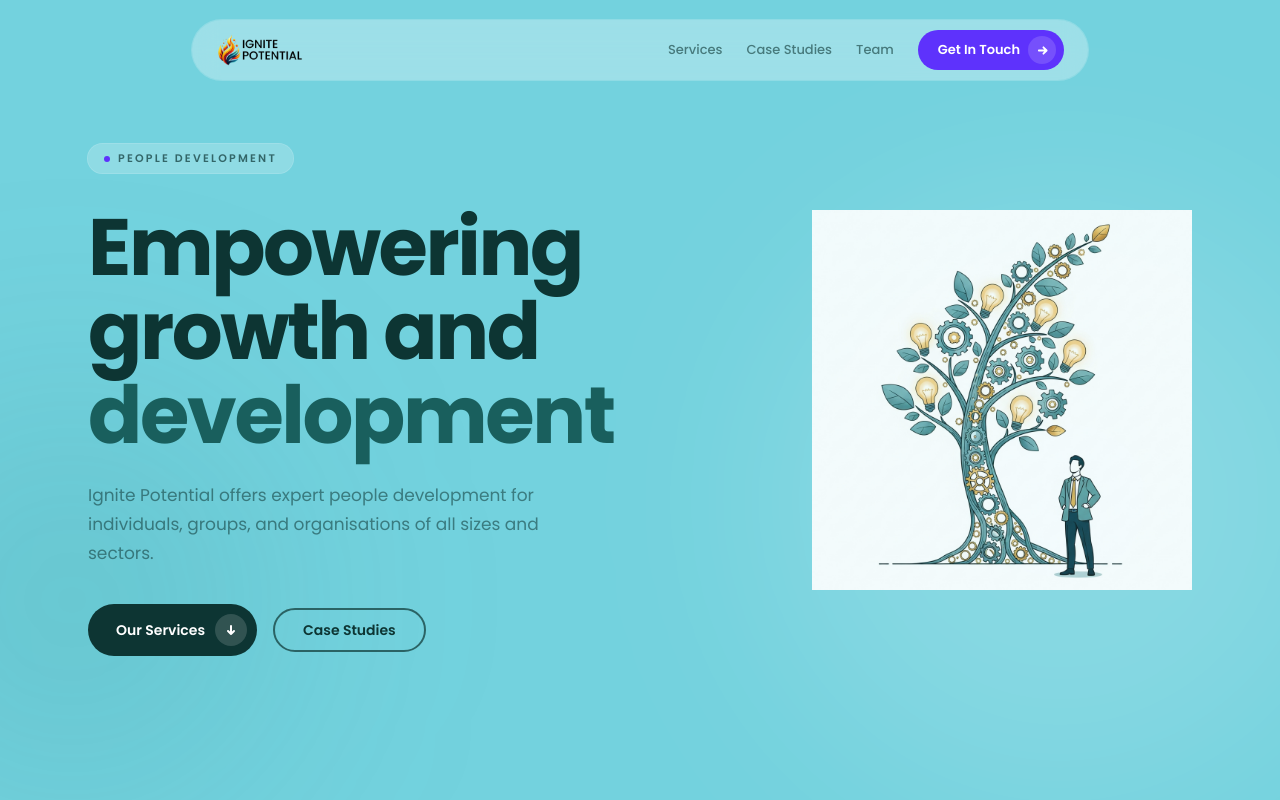
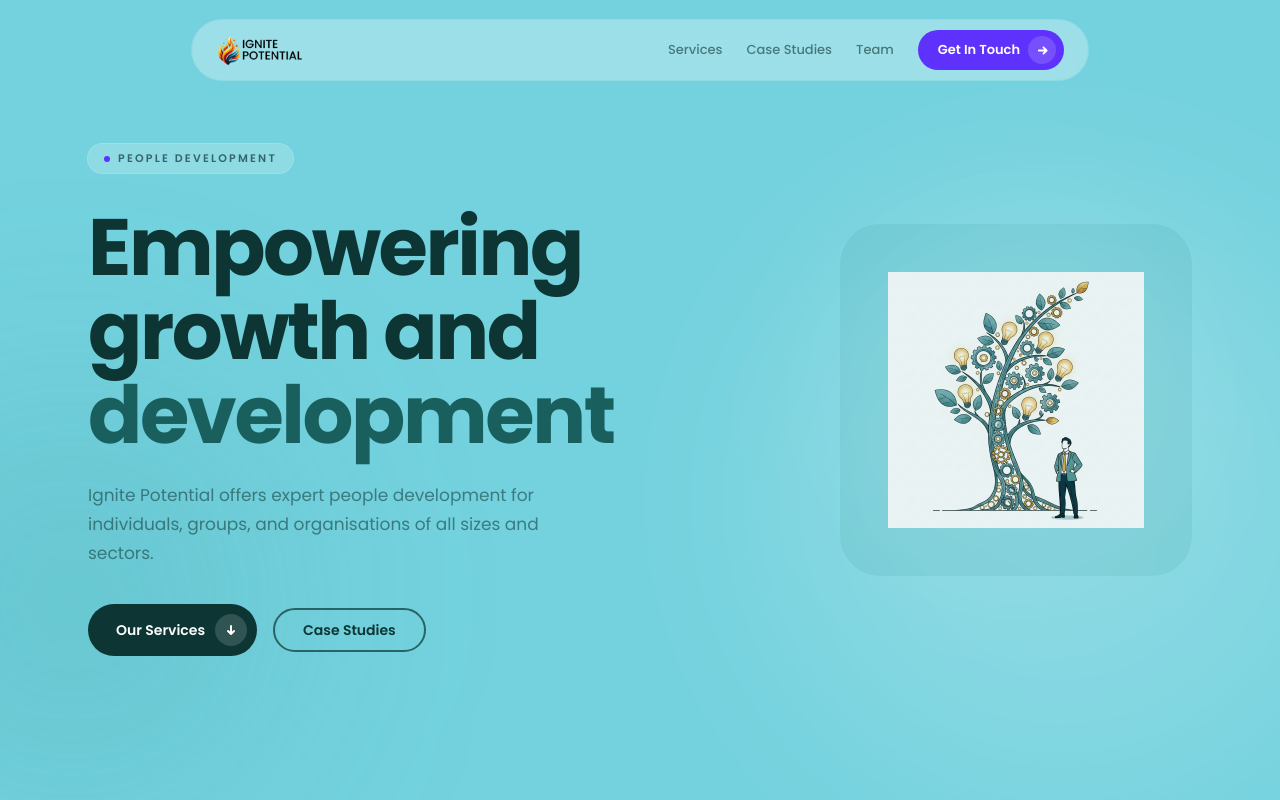
Before and after one commit to zaccope/ignite-potential, a Next.js app: page / in a window 1280 px wide. Shown: the top 800 px of the page. Built offline with nearby package versions, Linux system fonts and the light colour scheme.

Commit message:
Hero illustration in teal container with blend

```diff
--- a/src/app/page.tsx
+++ b/src/app/page.tsx
@@ -65,14 +65,17 @@ export default function Home() {
             </div>
 
             <Reveal delay={180} className="md:col-span-5 flex justify-center md:justify-end">
+              <div className="relative rounded-[2.5rem] bg-teal-dark/10 p-8 md:p-10 lg:p-12">
+                <div className="absolute -inset-6 rounded-full bg-white/8 blur-3xl" />
                 <Image
                   src="/images/hero-illustration.png"
                   alt="Person standing beside a growth tree of ideas, gears, and lightbulbs"
                   width={420}
                   height={420}
-                className="w-64 mix-blend-multiply opacity-90 md:w-80 lg:w-[380px]"
+                  className="relative w-48 mix-blend-multiply md:w-56 lg:w-64"
                   priority
                 />
+              </div>
             </Reveal>
           </div>
         </div>
```
Also changed, not shown: final-full2.png (added), final-hero2.png (added). Lines whose indentation alone changed are shown as unchanged.
